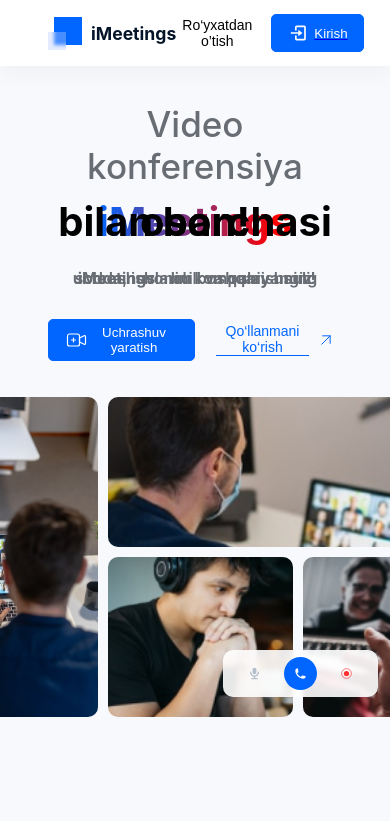
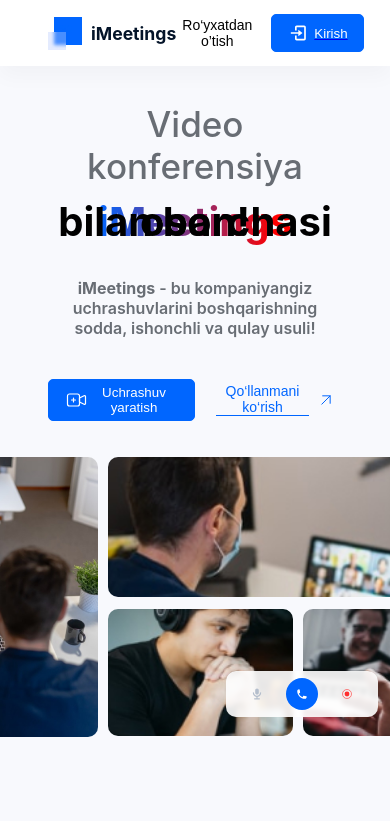
Before and after one commit to Inomjon7777/main-task, a React (Create React App) app: page / in a window 390 px wide. Shown: the top 821 px of the page. Built offline with nearby package versions, Linux system fonts and the light colour scheme.

Commit message:
response 700px last code

```diff
--- a/src/components/hero/hero.scss
+++ b/src/components/hero/hero.scss
@@ -259,28 +259,37 @@
 
 // RESPONSE 700PX
 @media (max-width: 700px) {
+  .hero {
+    .subtitle {
+      line-height: 20px; //
+    }
     .banner-box {
       .imagePersonBack {
         width: 195px; //
+        height: 280px; //
       }
 
       .imagePersonSide {
         width: 380px; //
+        height: 140px; //
       }
 
       .imagePersonFront {
         width: 185px; //
+        height: 127px; //
       }
 
       .imagePersonLaptop {
         width: 185px; //
+        height: 127px; //
       }
       .toConnect {
         position: absolute; //
         right: 120px; //
         img {
-        width: 13px; //
+          width: 12px; //
         }
       }
     }
   }
+}
```
Lines whose indentation alone changed are shown as unchanged.
